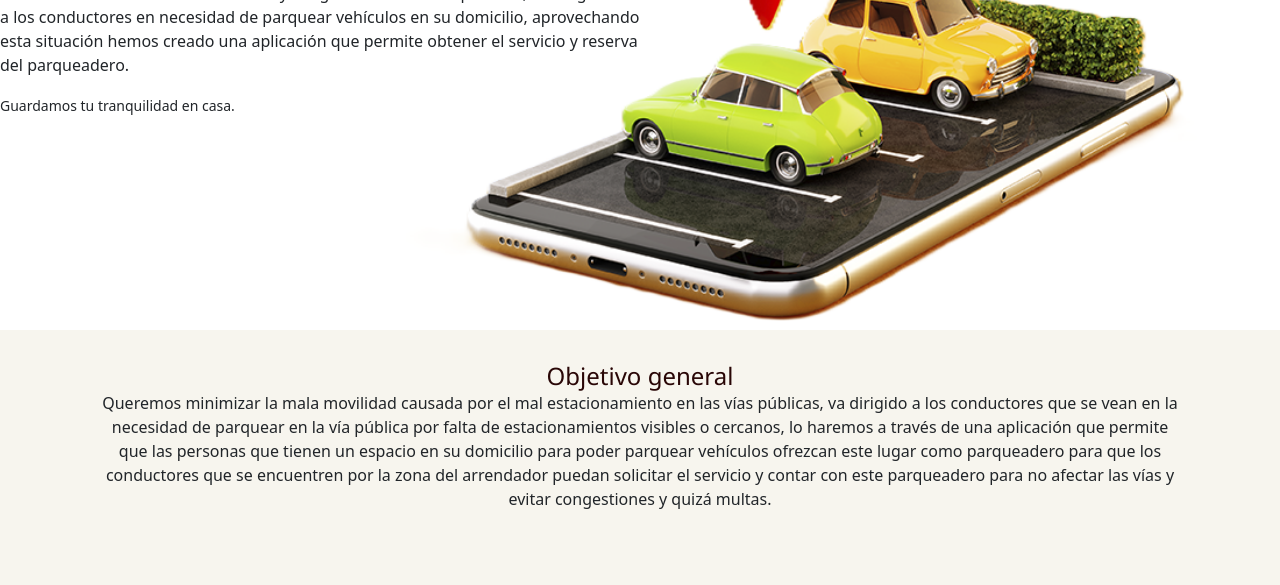
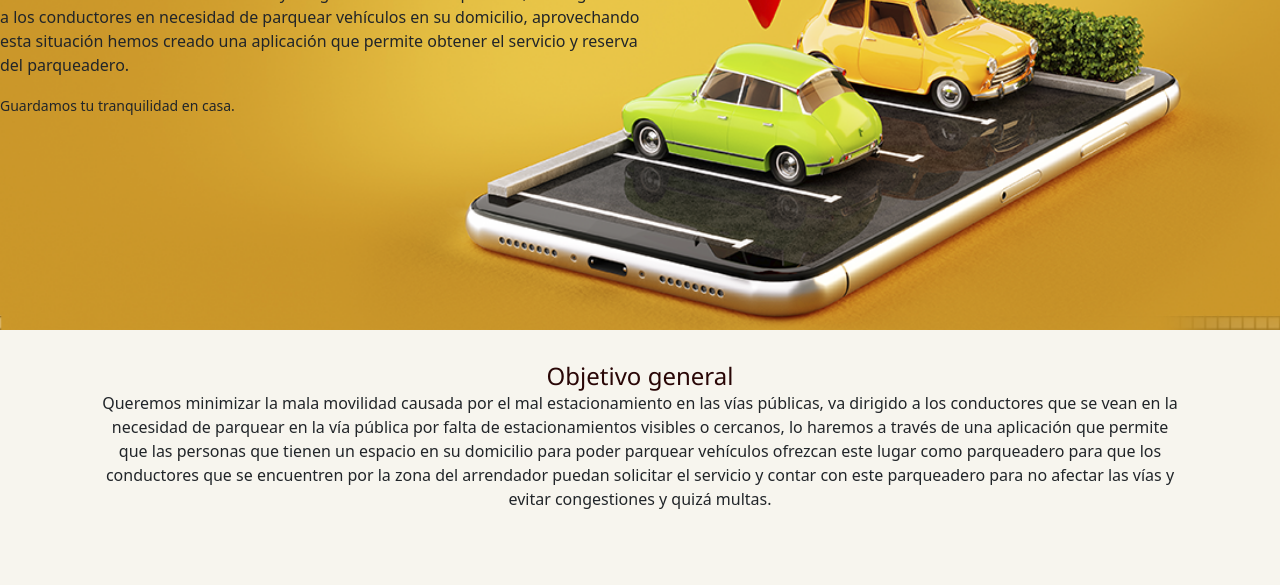
Before and after one commit to kaparepennn/TinCar, a plain HTML site: page index.html in a window 1280 px wide. Shown: the part 336-921 px from the top of the page. Drawn offline with Linux system fonts and the light colour scheme; a web font is replaced by a local one.

Commit message:
original

```diff
--- a/index.html
+++ b/index.html
@@ -41,7 +41,7 @@
   <main>
 
     <div class="row g-0 bg-body-secondary position-relative">
-      <img src="images/parqueaderosinfondo.png" class="card-img" alt="images">
+      <img src="images/parqueaderooriginal.png" class="card-img" alt="images">
       <div class="card-img-overlay" style="align-content: center;">
         <h1 class="card-title">TinCar</h1>
         <p class="card-text">La medida de minimizar la movilidad y congestión en las vías públicas, se dirige <br>
```
